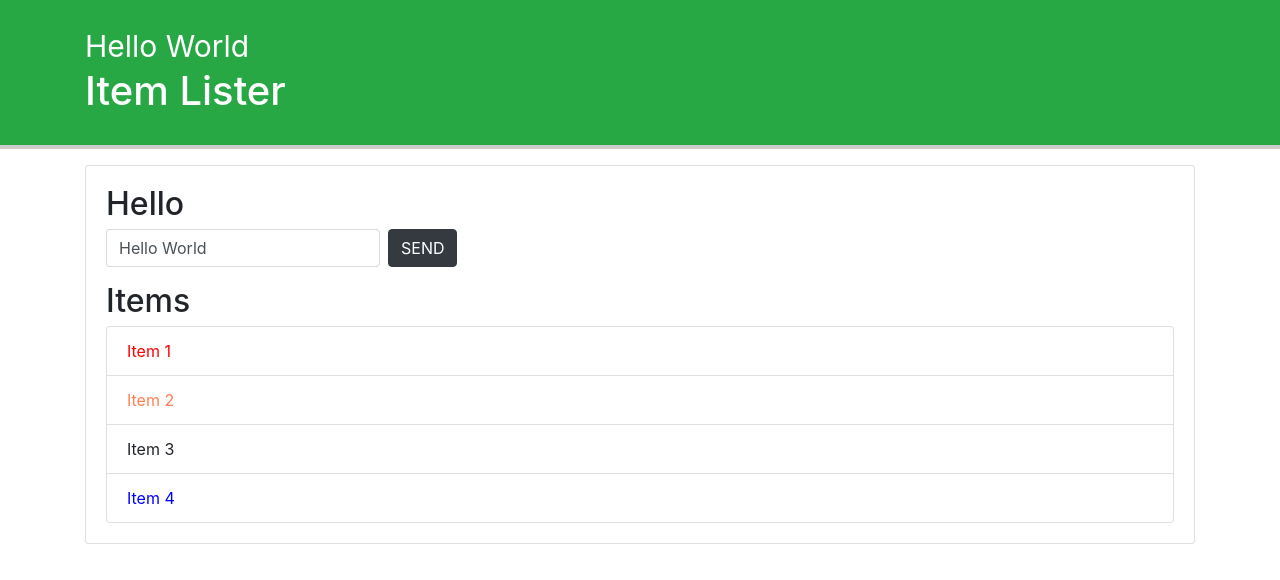
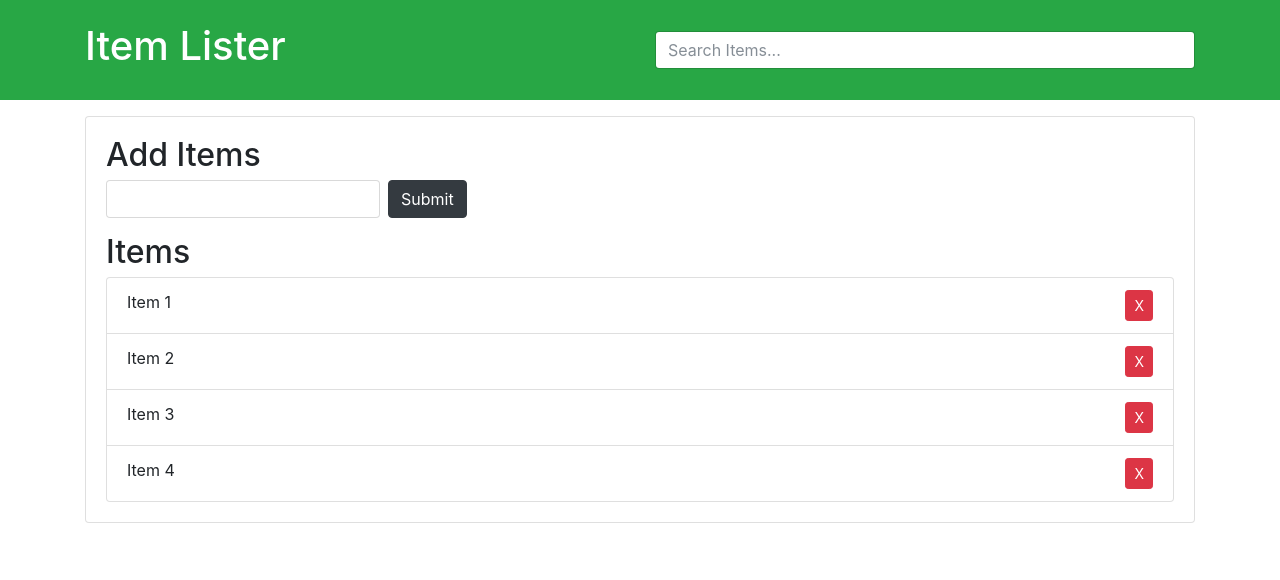
Before and after one commit to sindhu962/QuerySelectors, a plain HTML site: page one/index.html in a window 1280 px wide. Drawn offline with nearby package versions, Linux system fonts and the light colour scheme.

Commit message:
Add files via upload
Delete button added

```diff
--- a/one/index.html
+++ b/one/index.html
@@ -12,22 +12,29 @@
 <body>
     <header id="main-header" class="bg-success text-white p-4 mb-3">
         <div class="container">
-      <h1 id="header-title">Item Lister <span style="display:none">123</span></h1>
+          <div class="row">
+            <div class="col-md-6">
+                <h1 id="header-title">Item Lister</h1>
+            </div>
+            <div class="col-md-6 align-self-center">
+                <input type="text" class="form-control" id="filter" placeholder="Search Items...">
+            </div>
+          </div>
         </div>
       </header>
       <div class="container">
        <div id="main" class="card card-body">
         <h2 class="title">Add Items</h2>
-    <form class="form-inline mb-3">
-      <input type="text" class="form-control mr-2">
+        <form id="addForm" class="form-inline mb-3">
+          <input type="text" class="form-control mr-2" id="item">
           <input type="submit" class="btn btn-dark" value="Submit">
         </form>
         <h2 class="title">Items</h2>
         <ul id="items" class="list-group">
-      <li class="list-group-item">Item 1</li>
-      <li class="list-group-item">Item 2</li>
-      <li class="list-group-item">Item 3</li>
-      <li class="list-group-item">Item 4</li>
+          <li class="list-group-item">Item 1 <button class="btn btn-danger btn-sm float-right delete">X</button></li>
+          <li class="list-group-item">Item 2 <button class="btn btn-danger btn-sm float-right delete">X</button></li>
+          <li class="list-group-item">Item 3 <button class="btn btn-danger btn-sm float-right delete">X</button></li>
+          <li class="list-group-item">Item 4 <button class="btn btn-danger btn-sm float-right delete">X</button></li>
         </ul>
        </div>
       </div>
--- a/one/index.js
+++ b/one/index.js
@@ -1,37 +1,67 @@
-var header = document.querySelector('#main-header');
-header.style.borderBottom = 'solid 4px #ccc';
-var input = document.querySelector('input');
-input.value = 'Hello World'
-var submit = document.querySelector('input[type="submit"]');
-submit.value="SEND"
-var item = document.querySelector('.list-group-item');
-item.style.color = 'red';
-var lastItem = document.querySelector('.list-group-item:last-child');
-lastItem.style.color = 'blue';
-var secondItem = document.querySelector ('.list-group-item:nth-child(2)'); secondItem.style.color = 'coral';
-var titles = document.querySelectorAll('.title');
-console.log(titles);
-titles[0].textContent = 'Hello';
-var odd = document.querySelectorAll('.li:nth-child(odd)');
-var even =document.querySelectorAll('.li:nth-child(even)');
-for (var i = 0; i < odd.length; i++)
-{
-     odd[i].style.backgroundColor='#f4f4f4';
-even[i].style.backgroundColor='#ccc';
+var form = document.getElementById('addForm');
+var itemList = document.getElementById('items');
+var filter = document.getElementById('filter');
+
+// Form submit event
+form.addEventListener('submit', addItem);
+// Delete event
+itemList.addEventListener('click', removeItem);
+// Filter event
+filter.addEventListener('keyup', filterItems);
+
+// Add item
+function addItem(e){
+  e.preventDefault();
+
+  // Get input value
+  var newItem = document.getElementById('item').value;
+
+  // Create new li element
+  var li = document.createElement('li');
+  // Add class
+  li.className = 'list-group-item';
+  // Add text node with input value
+  li.appendChild(document.createTextNode(newItem));
+
+  // Create del button element
+  var deleteBtn = document.createElement('button');
+
+  // Add classes to del button
+  deleteBtn.className = 'btn btn-danger btn-sm float-right delete';
+
+  // Append text node
+  deleteBtn.appendChild(document.createTextNode('X'));
+
+  // Append button to li
+  li.appendChild(deleteBtn);
+
+  // Append li to list
+  itemList.appendChild(li);
 }
-var newDiv = document.createElement('div');
-// Add class
- newDiv.className= 'hello';
-// Add id
- newDiv.id = 'hello1';
-// Add attr
-newDiv.setAttribute('title', 'Hello Div');
-// Create text node
- var newDivText = document.createTextNode('Hello World');
-// Add text to div
-newDiv.appendChild(newDivText);
-var container = document.querySelector('header .container');
-var h1 =document.querySelector("header h1");
-console.log(newDiv);
-newDiv.style.fontSize = '30px'
-container.insertBefore(newDiv, h1);
+
+// Remove item
+function removeItem(e){
+  if(e.target.classList.contains('delete')){
+    if(confirm('Are You Sure?')){
+      var li = e.target.parentElement;
+      itemList.removeChild(li);
+    }
+  }
+}
+
+// Filter Items
+function filterItems(e){
+  // convert text to lowercase
+  var text = e.target.value.toLowerCase();
+  // Get lis
+  var items = itemList.getElementsByTagName('li');
+  // Convert to an array
+  Array.from(items).forEach(function(item){
+    var itemName = item.firstChild.textContent;
+    if(itemName.toLowerCase().indexOf(text) != -1){
+      item.style.display = 'block';
+    } else {
+      item.style.display = 'none';
+    }
+  });
+}
```
Lines whose indentation alone changed are shown as unchanged.
